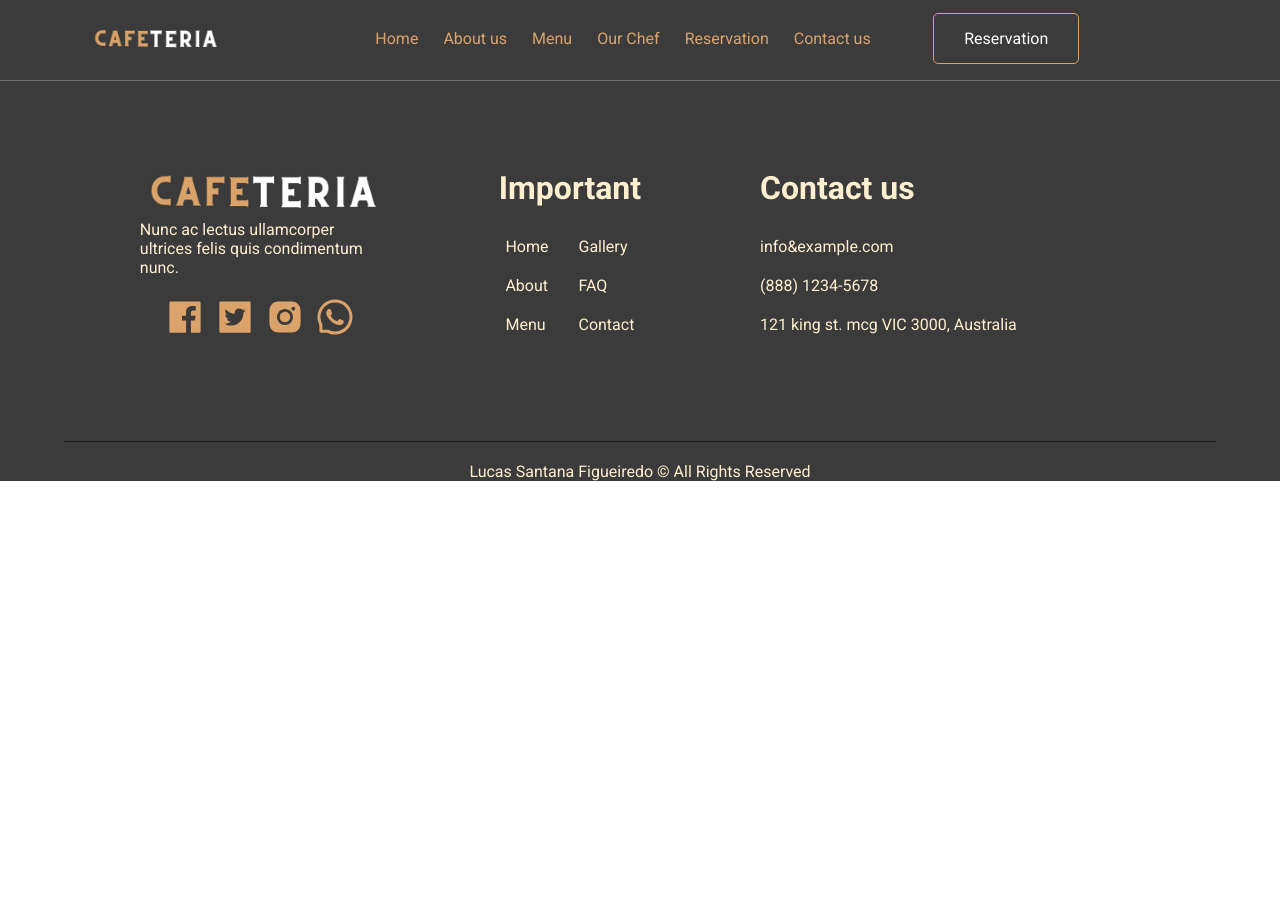
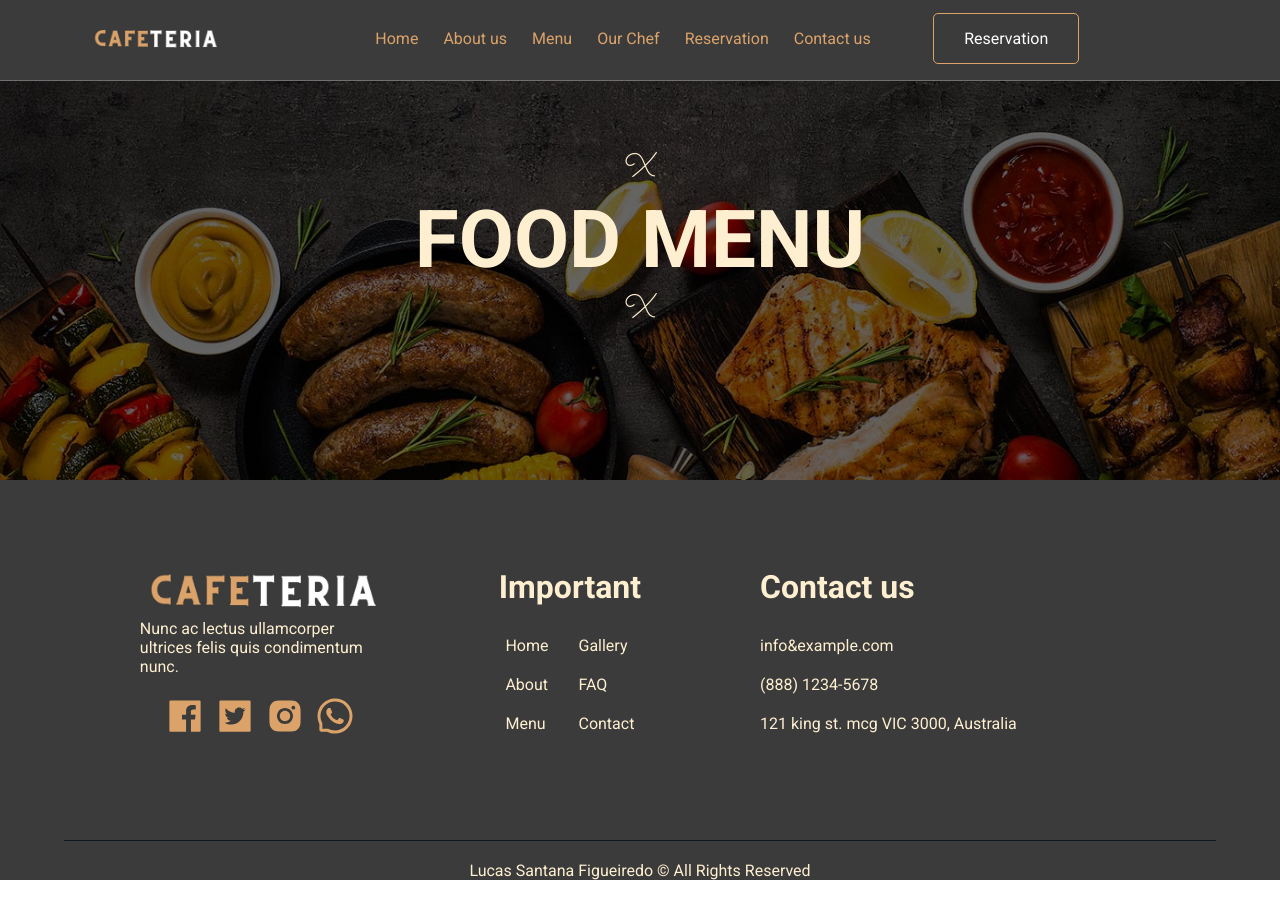
Before and after one commit to santanafx/cafeteria, a React (Vite) app: page /menu in a window 1280 px wide. Before the commit the page ends 800 px from the top, so only its background shows below. Built offline with nearby package versions, Linux system fonts and the light colour scheme.

Commit message:
Novo componente da página Menu, 'SectionFoodMenu'

```diff
--- a/src/App.tsx
+++ b/src/App.tsx
@@ -2,6 +2,7 @@ import { BrowserRouter, Routes, Route } from "react-router-dom";
 import { Home } from "./pages/Home";
 import { Header } from "./components/Header";
 import { Footer } from "./components/Footer";
+import { Menu } from "./pages/Menu";
 
 function App() {
   return (
@@ -9,6 +10,7 @@ function App() {
       <Header />
       <Routes>
         <Route path="/" element={<Home />} />
+        <Route path="/menu" element={<Menu />} />
       </Routes>
       <Footer />
     </BrowserRouter>
--- a/src/components/Header.tsx
+++ b/src/components/Header.tsx
@@ -1,3 +1,5 @@
+import { Link } from "react-router-dom";
+
 export const Header = () => {
   return (
     <header className="headerContainer">
@@ -6,15 +8,15 @@ export const Header = () => {
           <img src="./images/logo.jpg" alt="Logo da cafeteria." />
         </div>
         <div className="headerMenuOpt">
-          <a href="">Home</a>
-          <a href="">About us</a>
-          <a href="">Menu</a>
-          <a href="">Our Chef</a>
-          <a href="">Reservation</a>
-          <a href="">Contact us</a>
+          <Link to="/">Home</Link>
+          <Link to="/">About us</Link>
+          <Link to="/menu">Menu</Link>
+          <Link to="/">Our Chef</Link>
+          <Link to="/">Reservation</Link>
+          <Link to="/">Contact us</Link>
         </div>
         <div className="headerReservation">
-          <a href="">Reservation</a>
+          <Link to="/">Reservation</Link>
         </div>
       </nav>
     </header>
--- /dev/null
+++ b/src/components/SectionFoodMenu.tsx
@@ -0,0 +1,9 @@
+export const SectionFoodMenu = () => {
+  return (
+    <section className="foodMenuContainerBg">
+      <span>X</span>
+      <h1>FOOD MENU</h1>
+      <span>X</span>
+    </section>
+  );
+};
--- a/src/pages/Home.tsx
+++ b/src/pages/Home.tsx
@@ -7,7 +7,6 @@ import { SectionReview } from "../components/SectionReview";
 
 export const Home = () => {
   return (
-    <>
     <main>
       <SectionDelicious />
       <SectionAbout />
@@ -16,6 +15,5 @@ export const Home = () => {
       <SectionNumbers />
       <SectionReview />
     </main>
-    </>
   );
 };
--- /dev/null
+++ b/src/pages/Menu.tsx
@@ -0,0 +1,9 @@
+import { SectionFoodMenu } from "../components/SectionFoodMenu";
+
+export const Menu = () => {
+  return (
+    <main>
+      <SectionFoodMenu />
+    </main>
+  );
+};
--- a/src/styles/components/_header.scss
+++ b/src/styles/components/_header.scss
@@ -5,6 +5,9 @@
   margin: 0 auto;
   background-color: $cor-primaria;
   border-bottom: 1.5px solid #707070;
+  position: fixed;
+  top: 0;
+  z-index: 1000;
 
   nav {
     width: 95%;
--- a/src/styles/components/_home.scss
+++ /dev/null
@@ -1,4 +0,0 @@
-@import "../abstract/variaveis";
-
-main {
-}
--- a/src/styles/components/_sectionDelicious.scss
+++ b/src/styles/components/_sectionDelicious.scss
@@ -10,7 +10,7 @@
     width: 80%;
     margin: 0 auto;
     h4 {
-      padding-top: 60px;
+      padding-top: 260px;
       font-family: $fonte-secundaria;
       color: $cor-secundaria;
       font-size: 2rem;
--- /dev/null
+++ b/src/styles/components/_sectionFoodMenu.scss
@@ -0,0 +1,21 @@
+.foodMenuContainerBg {
+  width: 100%;
+  background-image: linear-gradient(rgba(0, 0, 0, 0.6), rgba(0, 0, 0, 0.6)),
+    url(../../../public/images/food-bg.jpg);
+  background-position: center center;
+  background-repeat: no-repeat;
+  background-size: cover;
+  min-height: 60vh;
+  display: flex;
+  justify-content: center;
+  align-items: center;
+  flex-direction: column;
+  color: $cor-terciaria;
+  span {
+    font-family: $fonte-secundaria;
+    font-size: 2rem;
+  }
+  h1 {
+    font-size: 5rem;
+  }
+}
--- a/src/styles/style.css
+++ b/src/styles/style.css
@@ -11,6 +11,9 @@
   margin: 0 auto;
   background-color: #3b3b3b;
   border-bottom: 1.5px solid #707070;
+  position: fixed;
+  top: 0;
+  z-index: 1000;
 }
 .headerContainer nav {
   width: 95%;
@@ -159,7 +162,7 @@
   margin: 0 auto;
 }
 .deliciousCafeteriaBgImg .deliciousCafeteriaContainer h4 {
-  padding-top: 60px;
+  padding-top: 260px;
   font-family: "Sacramento", cursive;
   color: #dba36a;
   font-size: 2rem;
@@ -426,6 +429,27 @@
   color: #dba36a;
 }
 
+.foodMenuContainerBg {
+  width: 100%;
+  background-image: linear-gradient(rgba(0, 0, 0, 0.6), rgba(0, 0, 0, 0.6)), url(../../../public/images/food-bg.jpg);
+  background-position: center center;
+  background-repeat: no-repeat;
+  background-size: cover;
+  min-height: 60vh;
+  display: flex;
+  justify-content: center;
+  align-items: center;
+  flex-direction: column;
+  color: #feefd0;
+}
+.foodMenuContainerBg span {
+  font-family: "Sacramento", cursive;
+  font-size: 2rem;
+}
+.foodMenuContainerBg h1 {
+  font-size: 5rem;
+}
+
 .buttonContainer {
   padding-top: 40px;
   position: relative;
--- a/src/styles/style.scss
+++ b/src/styles/style.scss
@@ -7,5 +7,5 @@
 @import "./components/sectionDiscover";
 @import "./components/sectionNumbers";
 @import "./components/sectionReview";
-@import "./components/home";
+@import "./components/sectionFoodMenu";
 @import "./components/button";
```
Also changed, not shown: public/images/food-bg.jpg (added), 1 other file (tests, documents, lock files or other folders). Lines whose indentation alone changed are shown as unchanged.
